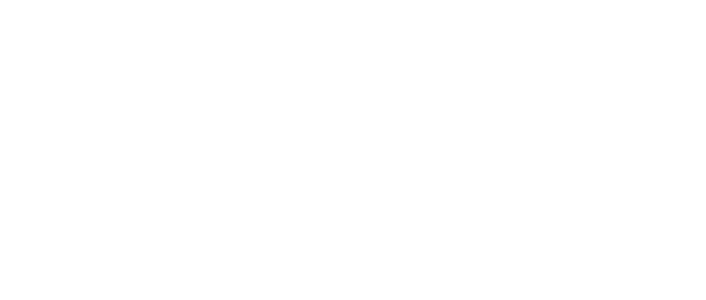
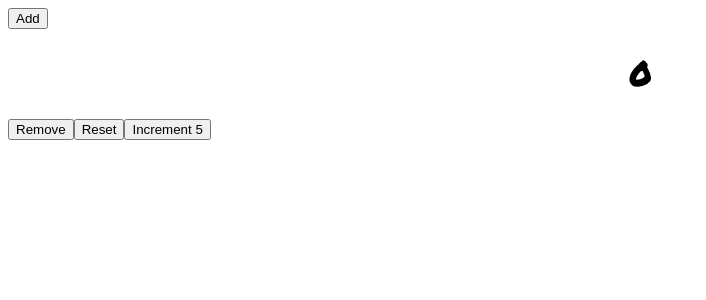
Before and after one commit to cpejr/capacitacoes, a React (Create React App) app in the folder capacitacao_git/frontend/: page /counter in a window 1280 px wide. Shown: the top 300 px of the page, without its empty margins (0-706 px from the left). Built offline with nearby package versions, Linux system fonts and the light colour scheme.

Commit message:
Example of counter

```diff
--- /dev/null
+++ b/capacitacao_git/frontend/src/pages/Counter/index.js
@@ -0,0 +1,43 @@
+import React, {useState} from 'react';
+import './styles.css';
+
+// example of arrow function
+// var multiplyES5 = function(x, y) {
+//   return x * y;
+// };
+//===============
+// const multiplyES6 = (x, y) => x * y;
+
+
+
+
+// import { Container } from './styles';
+
+export default function DynamicCounter() {
+  const [count,setCount] = useState(0);
+
+  function incrementfive(){
+    for(let i = 0 ; i < 5 ; i++){
+      setCount(prevCount => prevCount+1);
+    }
+  }
+
+
+  return (
+    <div className="container">
+      <button onClick={()=>setCount(prevCount => prevCount+1)}>
+        Add
+      </button>
+      <h1>{count}</h1>
+      <button onClick={()=>setCount(count-1)}>
+         Remove
+      </button>
+      <button onClick={()=>setCount(0)}>
+         Reset
+      </button>
+      <button onClick={incrementfive}>
+         Increment 5
+      </button>
+    </div>
+  );
+}
--- a/capacitacao_git/frontend/src/routes.js
+++ b/capacitacao_git/frontend/src/routes.js
@@ -3,6 +3,8 @@
 
 import Home from './pages/Home';
 import Login from './pages/Login';
+import Counter from './pages/Counter';
+
 
 export default function Routes() {
     return (
@@ -10,6 +12,8 @@
             <Switch>
                 <Route path="/" exact component={Home} />
                 <Route path="/login" exact component={Login} />
+                <Route path="/counter" exact component={Counter} />
+
             </Switch>
         </BrowserRouter>
     );
```
Also changed, not shown: capacitacao_git/frontend/src/pages/Counter/styles.css (added).
